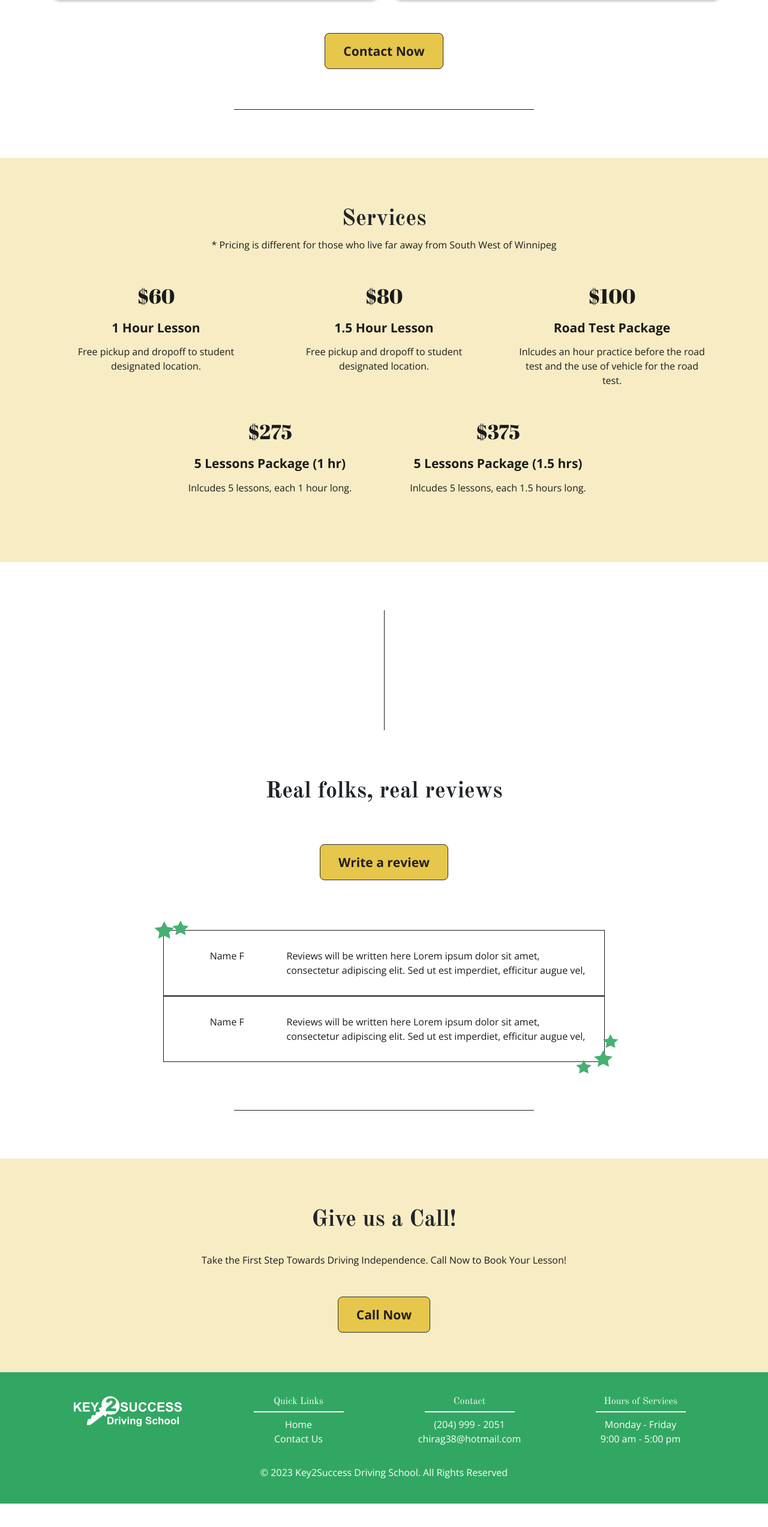
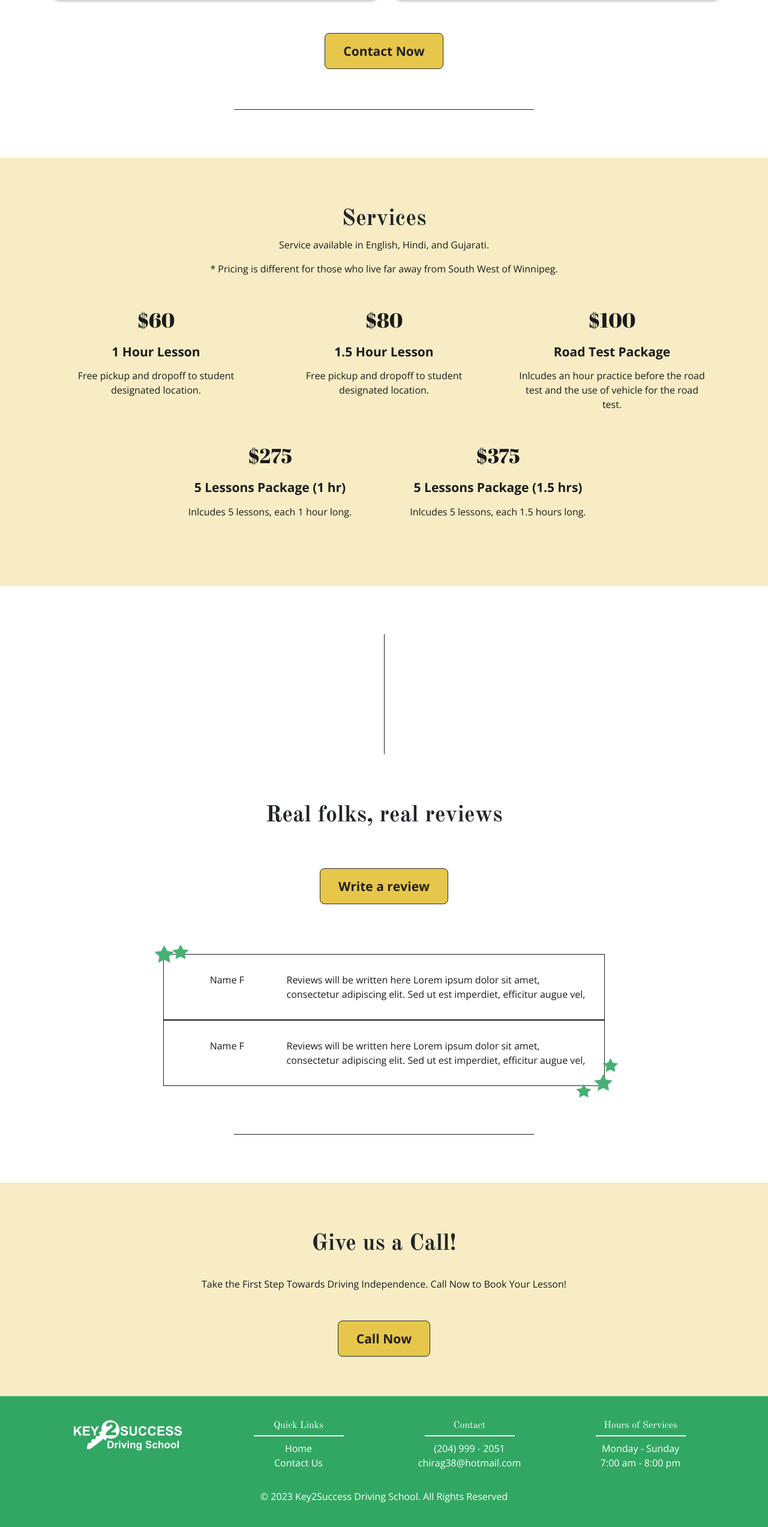
Before and after one commit to AnnHo01/key2success_driving, a Next.js app: page / in a window 1280 px wide. Shown: the part 1454-3999 px from the top of the page at 60% size. Before the commit the page ends 3960 px from the top, so only its background shows below. Built offline with nearby package versions, Linux system fonts and the light colour scheme; no server answers.

Commit message:
Change data on home page

```diff
--- a/src/app/components/footer.js
+++ b/src/app/components/footer.js
@@ -40,10 +40,10 @@ function Footer() {
                     <h6>Hours of Services</h6>
                     <ul>
                         <li>
-                            <a>Monday - Friday</a>
+                            <a>Monday - Sunday</a>
                         </li>
                         <li>
-                            <a>9:00 am - 5:00 pm</a>
+                            <a>7:00 am - 8:00 pm</a>
                         </li>
                     </ul>
                 </Col>
--- a/src/app/contact/page.js
+++ b/src/app/contact/page.js
@@ -47,7 +47,7 @@ function Home() {
             </Container>
         </section>
         <section className='bg-yel text-center'>
-          <form className={`${styles.exp_form}`} data-netlify="true" name="contact_form" method="POST"  action='/thanks' >
+          <form className={`${styles.exp_form}`} name="contact_form" method="POST"  action='/thanks' netlify>
             <Container>
               <Row className='d-flex justify-content-center' style={{gap: '40px'}}>
                 <Col xs={12} lg={8}>
--- a/src/app/page.js
+++ b/src/app/page.js
@@ -137,7 +137,8 @@ export default function Home() {
             <Row>
               <Col className='mb-3'>
                 <h2>Services</h2>
-                <p>* Pricing is different for those who live far away from South West of Winnipeg</p>
+                <p>Service available in English, Hindi, and Gujarati.</p>
+                <p>* Pricing is different for those who live far away from South West of Winnipeg.</p>
               </Col>
             </Row>
             <Row className='d-flex justify-content-center'>
--- a/src/app/review/page.js
+++ b/src/app/review/page.js
@@ -59,7 +59,7 @@ function Home() {
             </Container>
         </section>
         <section className='bg-yel text-center'>
-          <form className={`${styles.exp_form}`} data-netlify="true" name="exp_form" method="POST" action='/thanks' >
+          <form className={`${styles.exp_form}`} name="exp_form" method="POST" action='/thanks' netlify>
             <Container>
               <Row className='d-flex justify-content-center' style={{gap: '40px'}}>
                 <Col xs={12} lg={8}>
```
